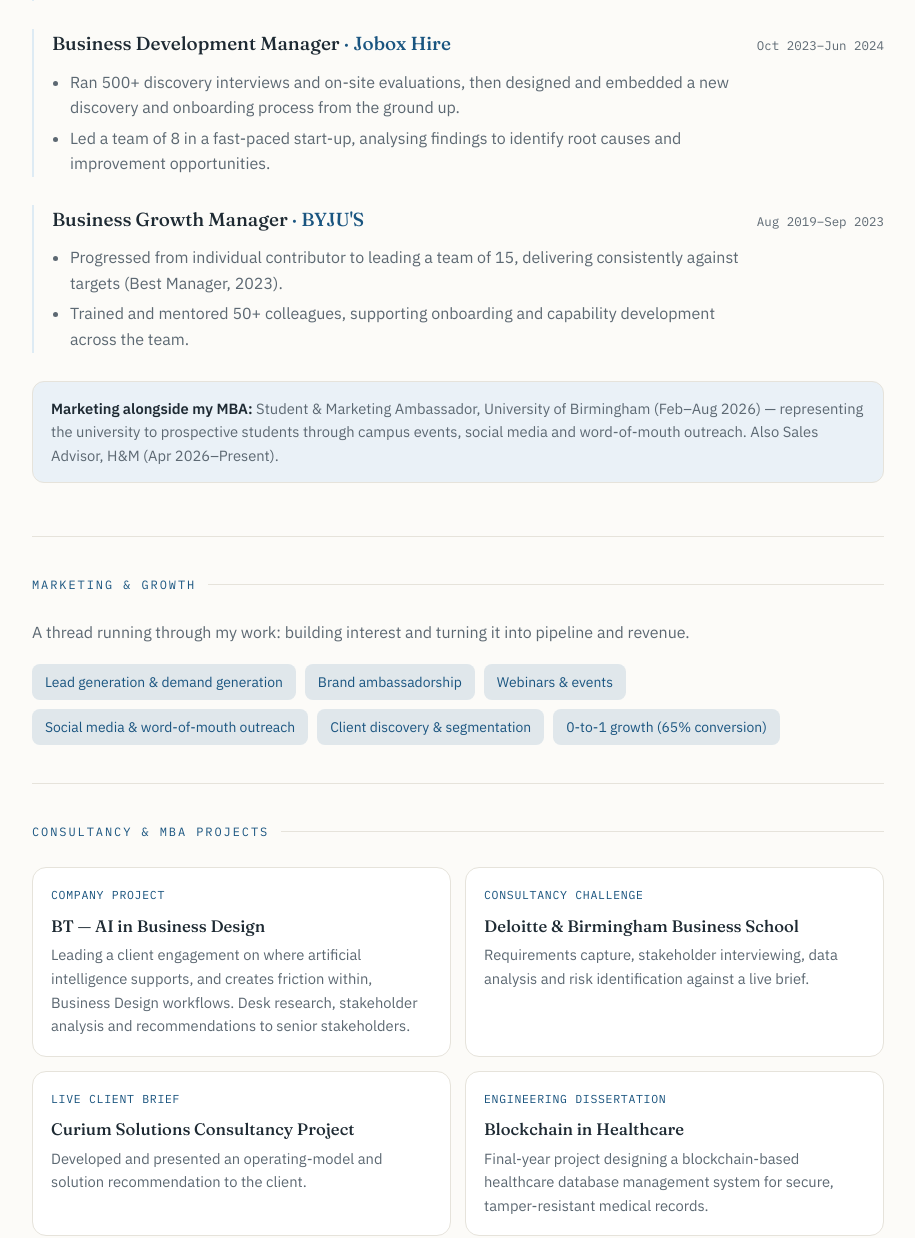
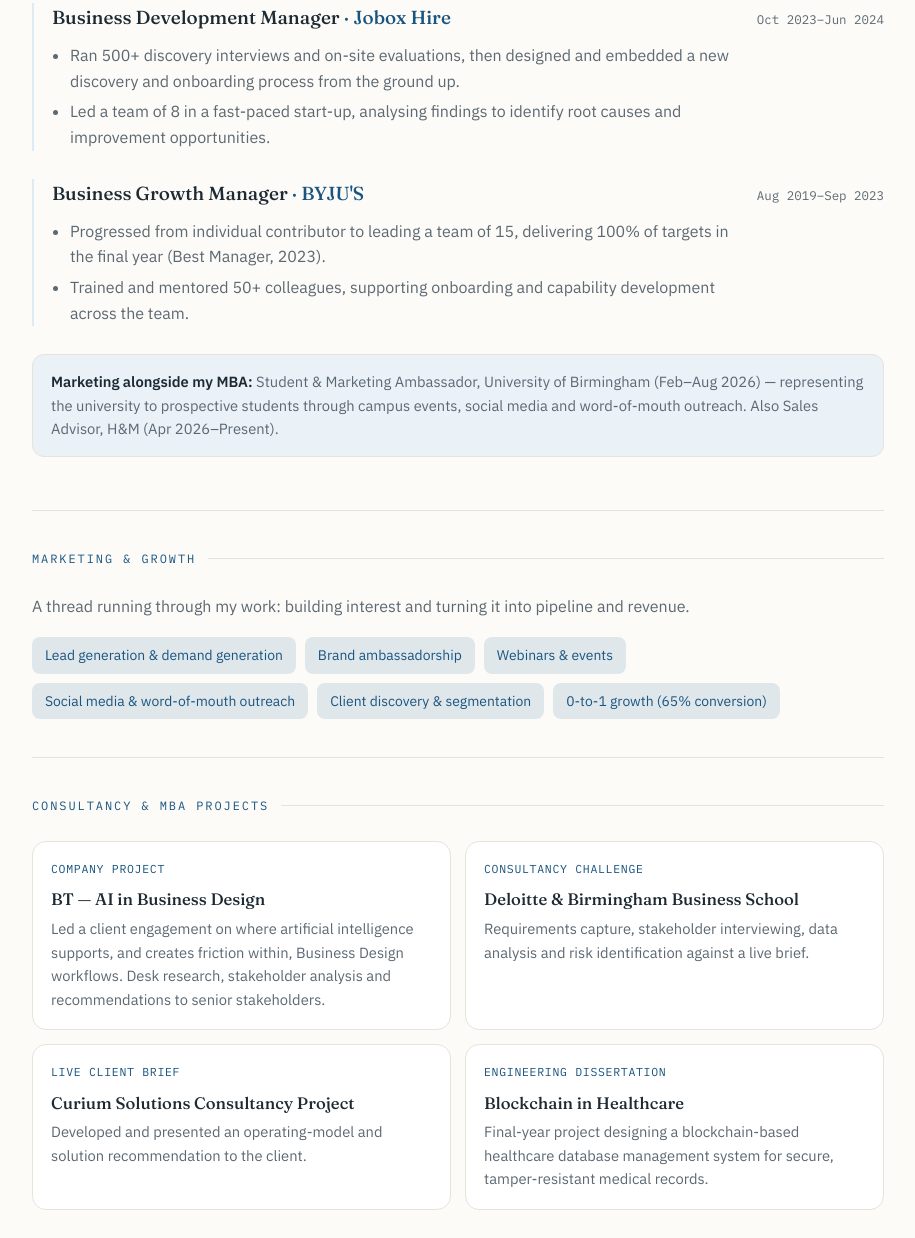
Before and after one commit to Pavithra-Kumaramath/Pavithra-Kumaramath.github.io, a plain HTML site: page index.html in a window 1280 px wide. Shown: the part 1479-2717 px from the top of the page, without its empty margins (182-1097 px from the left). Drawn offline with Linux system fonts and the light colour scheme.

Commit message:
Add files via upload

```diff
--- a/index.html
+++ b/index.html
@@ -149,7 +149,7 @@
       <p class="eyebrow">Business Development · Marketing · Consulting</p>
       <h1>Pavithra Kumaramath</h1>
       <p class="tagline">Turning complex client needs into practical commercial outcomes.</p>
-      <p class="lede">Commercial, marketing and client-solutions professional with 6+ years across SaaS, fintech, edtech and staffing. Computer Science graduate and MBA candidate in International Business &amp; Strategy at the University of Birmingham. I build relationships, run discovery, and grow demand from first contact to closed deal.</p>
+      <p class="lede">Commercial, marketing and client-solutions professional with 6+ years across SaaS, fintech, edtech and staffing. Computer Science graduate with an MBA in International Business &amp; Strategy from the University of Birmingham. I build relationships, run discovery, and grow demand from first contact to closed deal.</p>
       <div class="contacts">
         <a class="chip" href="mailto:ipavithrask@gmail.com"><span class="k">Email</span> ipavithrask@gmail.com</a>
         <a class="chip" href="https://www.linkedin.com/in/pavithra-skofficial" target="_blank" rel="noopener"><span class="k">LinkedIn</span> /pavithra-skofficial</a>
@@ -218,7 +218,7 @@
         <span class="when">Aug 2019–Sep 2023</span>
       </div>
       <ul>
-        <li>Progressed from individual contributor to leading a team of 15, delivering consistently against targets (Best Manager, 2023).</li>
+        <li>Progressed from individual contributor to leading a team of 15, delivering 100% of targets in the final year (Best Manager, 2023).</li>
         <li>Trained and mentored 50+ colleagues, supporting onboarding and capability development across the team.</li>
       </ul>
     </div>
@@ -245,7 +245,7 @@
       <div class="card">
         <p class="cm">Company Project</p>
         <p class="ct">BT — AI in Business Design</p>
-        <p class="cd">Leading a client engagement on where artificial intelligence supports, and creates friction within, Business Design workflows. Desk research, stakeholder analysis and recommendations to senior stakeholders.</p>
+        <p class="cd">Led a client engagement on where artificial intelligence supports, and creates friction within, Business Design workflows. Desk research, stakeholder analysis and recommendations to senior stakeholders.</p>
       </div>
       <div class="card">
         <p class="cm">Consultancy Challenge</p>
```
